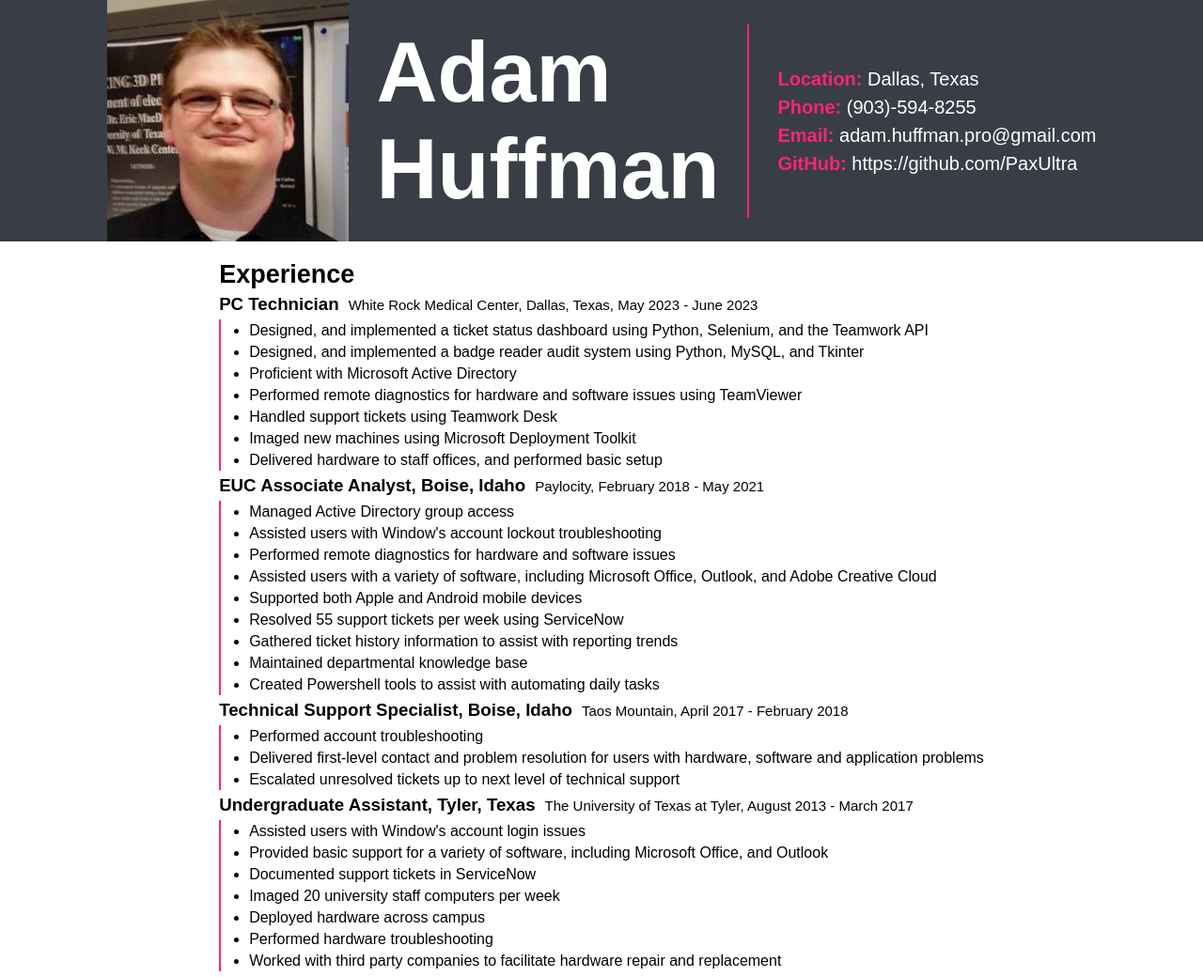
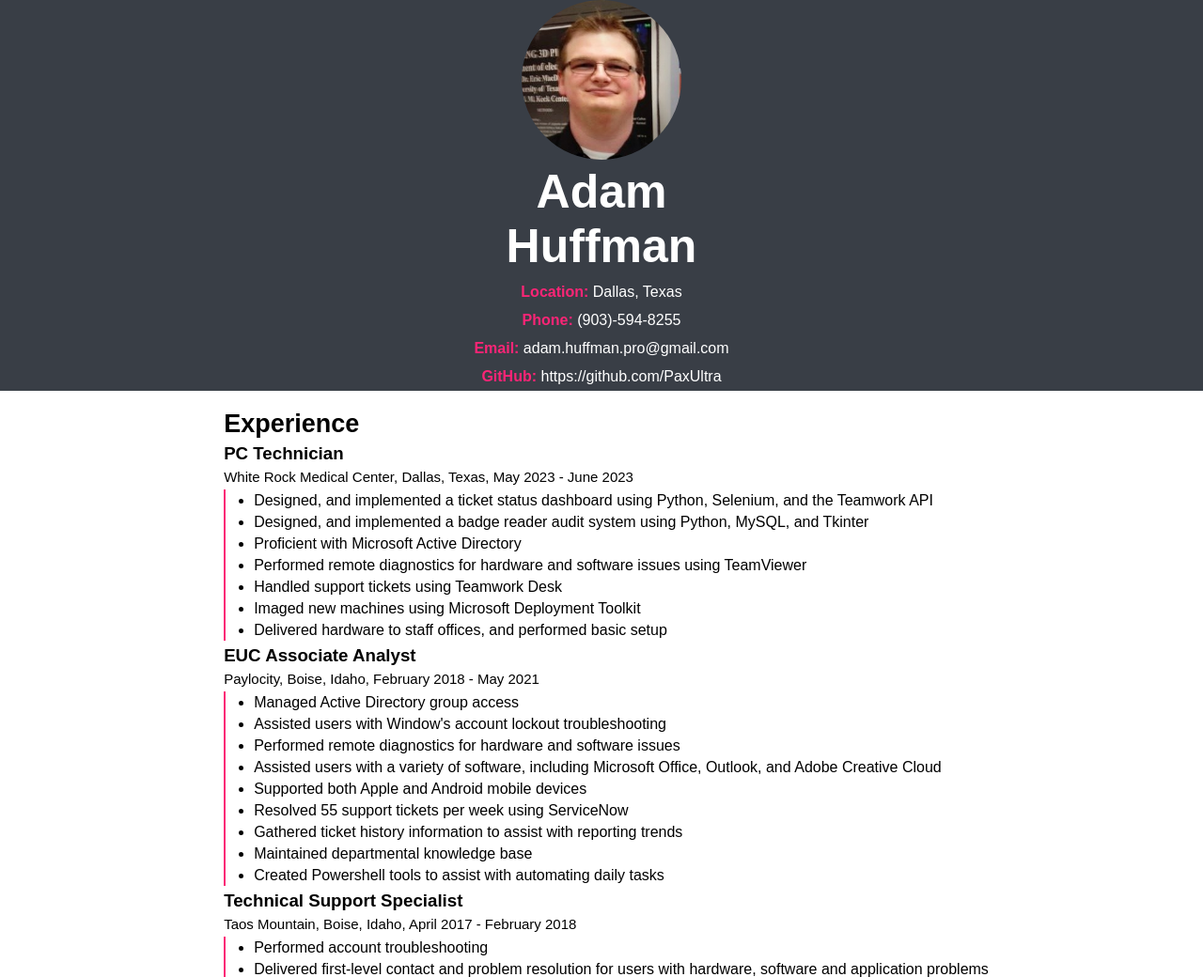
Before and after one commit to PaxUltra/personal-website-capstone, a plain HTML site: page resume.html in a window 1280 px wide. Shown: the top 1040 px of the page at 94% size. Drawn offline with Linux system fonts and the light colour scheme.

Commit message:
Add responsiveness to the resume page.

```diff
--- a/css/resume.css
+++ b/css/resume.css
@@ -44,13 +44,10 @@ body {
 }
 
 .resume-body {
-    /* display: flex;
-    flex-direction: column;
-    align-items: center;
-    flex: 1 1 0px; */
     display: grid;
-    grid-template-columns: max-content;
+    grid-template-columns: 1fr;
     gap: 10px;
+    margin-left: 10px;
 }
 
 /* Experience */
@@ -125,3 +122,93 @@ footer {
 footer p {
     font-size: 20px;
 }
+
+/* Responsive */
+
+@media only screen and (max-width: 600px) {
+    .header {
+        flex-direction: column;
+        gap: 5px;
+    }
+
+    .header img {
+        height: 170px;
+        width: 170px;
+        border-radius: 50%;
+    }
+
+    .header h1 {
+        font-size: 50px;
+        text-align: center;
+        border: none;
+        margin: 0;
+        padding: 0;
+    }
+
+    .header ul {
+        font-size: 16px;
+        text-align: center;
+    }
+
+    .resume-body .job-header {
+        align-items: flex-start;
+        flex-direction: column;
+        gap: 5px;
+    }
+}
+
+/* Small devices */
+@media only screen and (min-width: 600px) {
+    .header {
+        flex-direction: column;
+        gap: 5px;
+    }
+
+    .header img {
+        height: 170px;
+        width: 170px;
+        border-radius: 50%;
+    }
+
+    .header h1 {
+        font-size: 50px;
+        text-align: center;
+        border: none;
+        margin: 0;
+        padding: 0;
+    }
+
+    .header ul {
+        font-size: 16px;
+        text-align: center;
+    }
+
+    .resume-body .job-header {
+        align-items: flex-start;
+        flex-direction: column;
+        gap: 5px;
+    }
+}
+
+/* Medium devices */
+@media only screen and (min-width: 768px) {
+    .header img {
+        height: 170px;
+        width: 170px;
+    }
+
+    .header h1 {
+        font-size: 50px;
+    }
+
+    .header ul {
+        font-size: 16px;
+    }
+}
+
+/* Large devices */
+@media screen and (min-width: 992px) and (max-width: 1058px) {
+    .header h1 {
+        font-size: 65px;
+    }
+}
--- a/resume.html
+++ b/resume.html
@@ -37,8 +37,8 @@
                 </ul>
 
                 <div class="job-header">
-                    <h3>EUC Associate Analyst, Boise, Idaho</h3>
-                    <p>Paylocity, February 2018 - May 2021</p>
+                    <h3>EUC Associate Analyst</h3>
+                    <p>Paylocity, Boise, Idaho, February 2018 - May 2021</p>
                 </div>
                 <ul class="duties-list">
                     <li>Managed Active Directory group access</li>
@@ -53,8 +53,8 @@
                 </ul>
 
                 <div class="job-header">
-                    <h3>Technical Support Specialist, Boise, Idaho</h3>
-                    <p>Taos Mountain, April 2017 - February 2018</p>
+                    <h3>Technical Support Specialist</h3>
+                    <p>Taos Mountain, Boise, Idaho, April 2017 - February 2018</p>
                 </div>
                 <ul class="duties-list">
                     <li>Performed account troubleshooting</li>
@@ -63,8 +63,8 @@
                 </ul>
 
                 <div class="job-header">
-                    <h3>Undergraduate Assistant, Tyler, Texas</h3>
-                    <p>The University of Texas at Tyler, August 2013 - March 2017</p>
+                    <h3>Undergraduate Assistant</h3>
+                    <p>The University of Texas at Tyler, Tyler, Texas, August 2013 - March 2017</p>
                 </div>
                 <ul class="duties-list">
                     <li>Assisted users with Window's account login issues</li>
```
